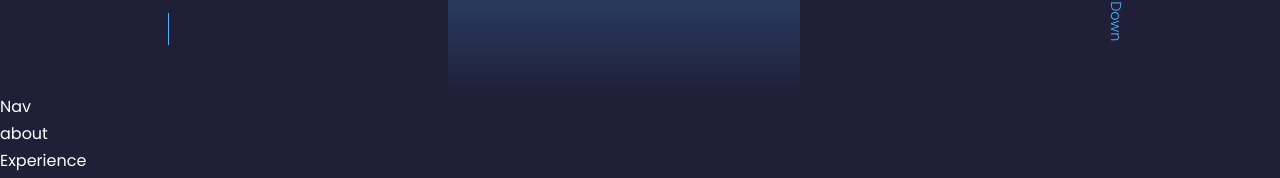
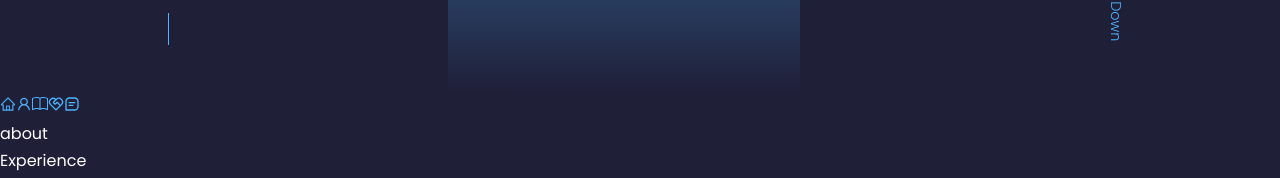
Before and after one commit to mohamedfazilk/React-Portfolio, a React (Create React App) app: page / in a window 1280 px wide. Shown: the part 756-934 px from the top of the page. Built offline with nearby package versions, Linux system fonts and the light colour scheme.

Commit message:
add the react-icons for nav component

```diff
--- a/src/components/nav/Nav.jsx
+++ b/src/components/nav/Nav.jsx
@@ -1,9 +1,19 @@
 import React from 'react';
 import './nav.css';
+import {AiOutlineHome,AiOutlineUser} from 'react-icons/ai';
+import {BsBook} from 'react-icons/bs';
+import {RiServiceLine} from 'react-icons/ri';
+import {BiMessageSquareDetail} from 'react-icons/bi';
 
 const Nav = () => {
   return (
-    <div>Nav</div>
+    <nav>
+      <a href=""><AiOutlineHome/></a>
+      <a href="#about"><AiOutlineUser/></a>
+      <a href="#experience"><BsBook/></a>
+      <a href="#services"><RiServiceLine/></a>
+      <a href="#contact"><BiMessageSquareDetail/></a>
+    </nav>
   )
 }
 
```
